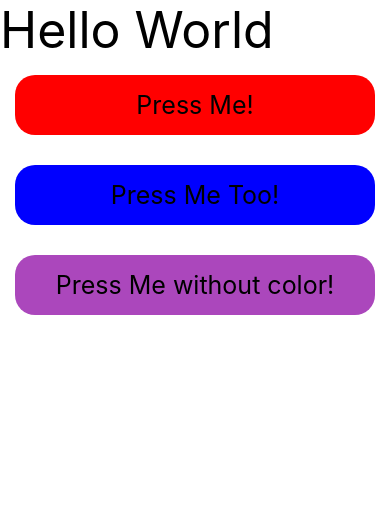
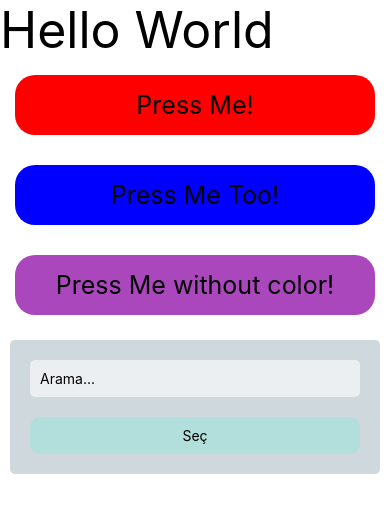
Before and after one commit to furkan-cloud/011-todo-app, a React Native app: screen / in a window 390 px wide. Shown: the top 512 px of the page. Built offline with nearby package versions, Linux system fonts and the light colour scheme.

Commit message:
state add

```diff
--- a/src/Main.js
+++ b/src/Main.js
@@ -1,4 +1,4 @@
-import React from 'react';
+import React, {useState} from 'react';
 import {
   SafeAreaView,
   View,
@@ -7,6 +7,7 @@ import {
   TouchableOpacity,
 } from 'react-native';
 
+import InputPanel from './components/inputPanel'
 import Button from './components/Button';
 
 function sayHi() {
@@ -14,6 +15,8 @@ function sayHi() {
 }
 
 const App = () => {
+const [userName, setUserName] = useState("");
+
   return (
     <SafeAreaView>
       <View>
@@ -21,6 +24,7 @@ const App = () => {
         <Button sayingHi={sayHi} color="red" banner="Press Me!" />
         <Button sayingHi={() => {alert("second button")}} color="blue" banner="Press Me Too!" />
         <Button banner="Press Me without color!" />
+        <InputPanel sendText={myValue => (alert(myValue))}/>
       </View>
     </SafeAreaView>
   );
--- /dev/null
+++ b/src/components/inputPanel.js
@@ -0,0 +1,50 @@
+import React, {useState} from 'react';
+import {
+  TextInput,
+  View,
+  Text,
+  TouchableOpacity,
+  StyleSheet,
+} from 'react-native';
+
+const InputPanel = (props) => {
+  const [inputText, setInputText] = useState('');
+
+  return (
+    <View style={styles.container}>
+      <View style={styles.inputContainer}>
+        <TextInput
+        onChangeText={value => setInputText(value)}
+        placeholder="Arama..." />
+      </View>
+      <TouchableOpacity
+        style={styles.buttonContainer}
+        onPress={() => props.sendText(inputText)}>
+        <Text style={{textAlign: 'center'}}>Seç</Text>
+      </TouchableOpacity>
+    </View>
+  );
+};
+
+export default InputPanel;
+
+const styles = StyleSheet.create({
+  container: {
+    backgroundColor: '#cfd8dc',
+    padding: 10,
+    margin: 10,
+    borderRadius: 5,
+  },
+  inputContainer: {
+    backgroundColor: '#eceff1',
+    padding: 10,
+    margin: 10,
+    borderRadius: 5,
+  },
+  buttonContainer: {
+    backgroundColor: '#b2dfdb',
+    padding: 10,
+    margin: 10,
+    borderRadius: 10,
+  },
+});
```
